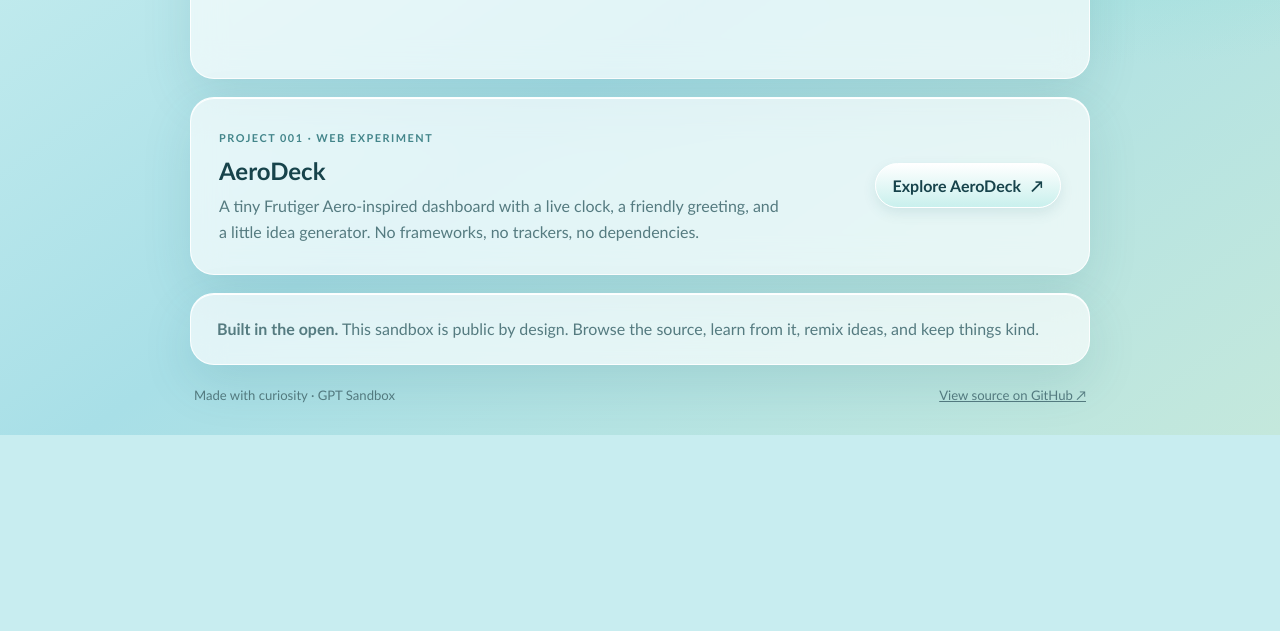
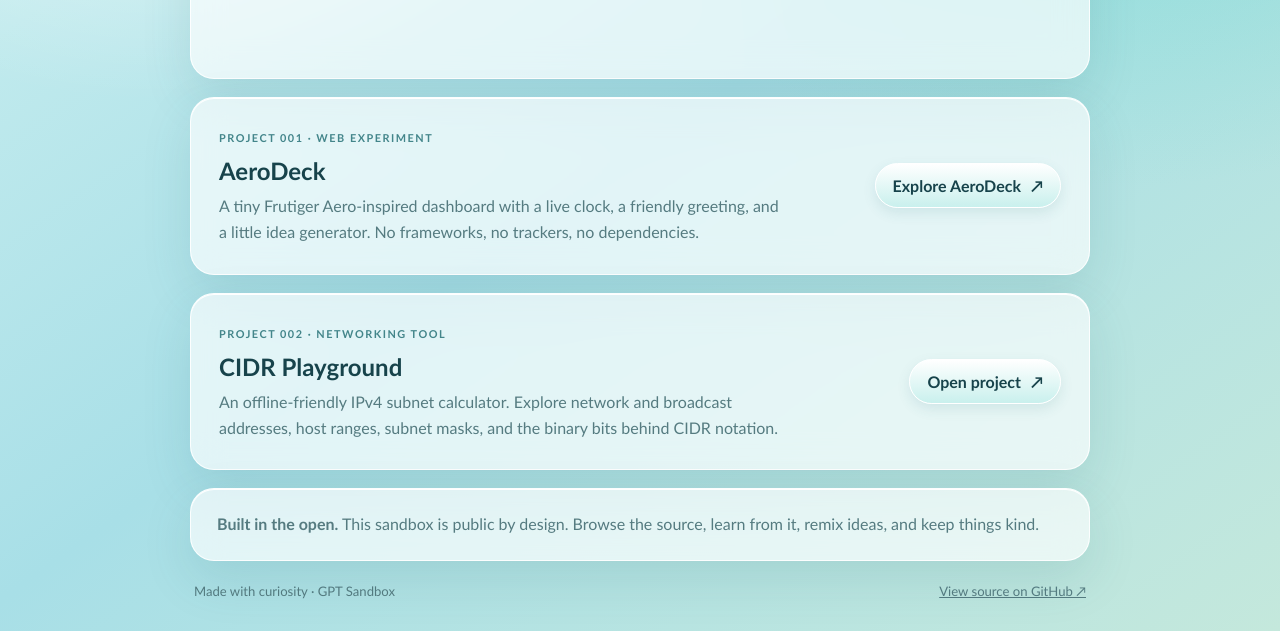
Before and after one commit to oxyrv/GPT-Sandbox, a plain HTML site: page index.html in a window 1280 px wide. Shown: the part 534-1165 px from the top of the page. Before the commit the page ends 969 px from the top, so only its background shows below. Drawn offline with Linux system fonts and the light colour scheme.

Commit message:
Add CIDR Playground to sandbox homepage

```diff
--- a/index.html
+++ b/index.html
@@ -104,6 +104,16 @@
       <a class="button" href="./projects/aerodeck/">Explore AeroDeck <span aria-hidden="true">↗</span></a>
     </section>
 
+
+    <section class="panel project" aria-labelledby="cidr-title">
+      <div>
+        <span class="tag">PROJECT 002 · NETWORKING TOOL</span>
+        <h2 id="cidr-title">CIDR Playground</h2>
+        <p>An offline-friendly IPv4 subnet calculator. Explore network and broadcast addresses, host ranges, subnet masks, and the binary bits behind CIDR notation.</p>
+      </div>
+      <a class="button" href="./projects/cidr-playground/">Open project <span aria-hidden="true">↗</span></a>
+    </section>
+
     <section class="panel note">
       <p><strong>Built in the open.</strong> This sandbox is public by design. Browse the source, learn from it, remix ideas, and keep things kind.</p>
     </section>
```
